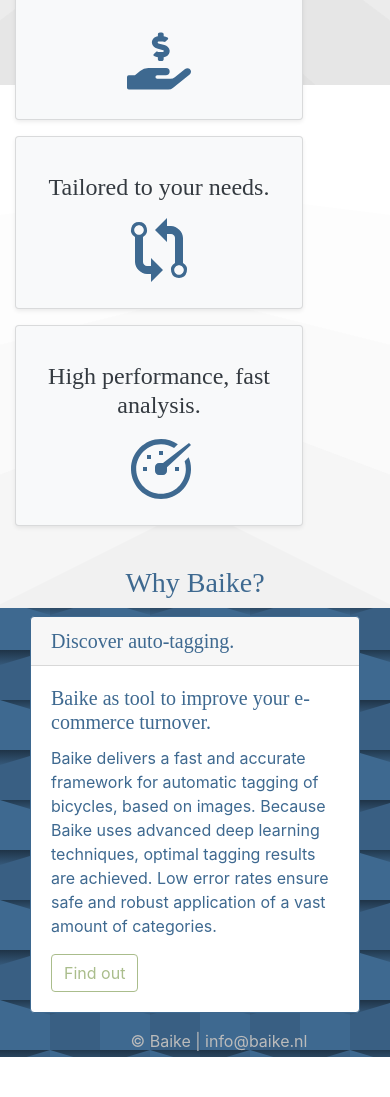
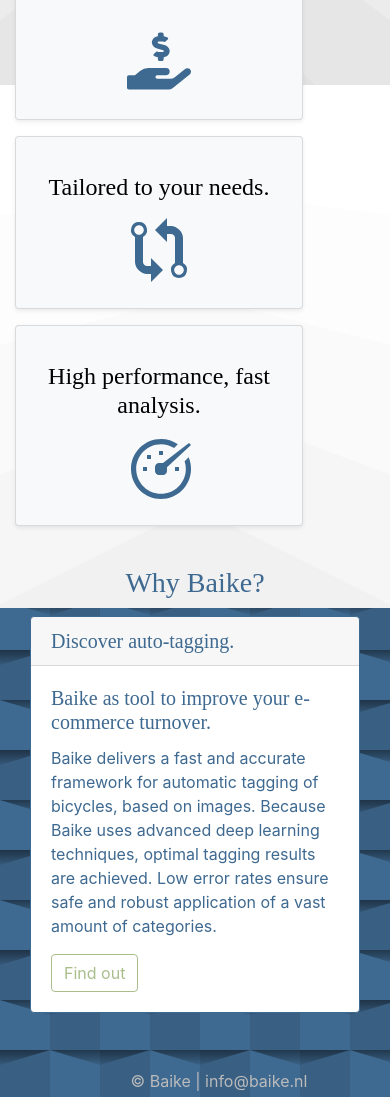
Before and after one commit to jorikslotman/web_baike_v2, a plain HTML site: page index.html in a window 390 px wide. Shown: the part 800-1897 px from the top of the page. Before the commit the page ends 1857 px from the top, so only its background shows below. Drawn offline with nearby package versions, Linux system fonts and the light colour scheme; a web font is replaced by a local one.

Commit message:
Update site

```diff
--- a/index.html
+++ b/index.html
@@ -14,7 +14,7 @@
     <title>Enriches bicycle tagging - Baike</title>
 </head>
 <body>
-<div class="bg-pattern-2 d-flex flex-column align-items-stretch text-dark" >
+<div class="bg-pattern-2 d-flex flex-column align-items-stretch" style="min-height:100vh; color:#000">
 
 <!-- Navbar -->
 <div class="sticky-top d-flex flex-xs-column flex-xs-row align-items-between p-md-3 px-md-4 bg-light border-bottom shadow-sm">
@@ -64,8 +64,8 @@
             </div>
         </div>
 
-        <div class="row d-flex justify-content-around flex-wrap text-center mt-md-5 pt-md-5">
-            <div class="col-sm ">
+        <div class="row d-flex justify-content-around text-center mt-md-5 pt-md-5">
+            <div class="col-sm">
                 <div class="card bg-light mb-3 shadow-sm" style="max-width: 18rem;" id="fade_in">
                   <div class="card-body">
                         <p><h4>Increase turnover.</h4></p><br />
@@ -120,10 +120,11 @@
 <!-- Section 3 -->
 
 
-<!-- FOOTER -->
+<!-- Footer -->
+
 <div class="container text-center mt-auto">
     <div class="container content">
-        <div class="row d-flex align-items-end pt-2 pt-md-5 pb-1 ">
+        <div class="row d-flex align-items-end pt-5 pb-1 ">
             <div class="col-sm ml-5" style="color:#bbb;">
                 © Baike | info@baike.nl
             </div>
```
